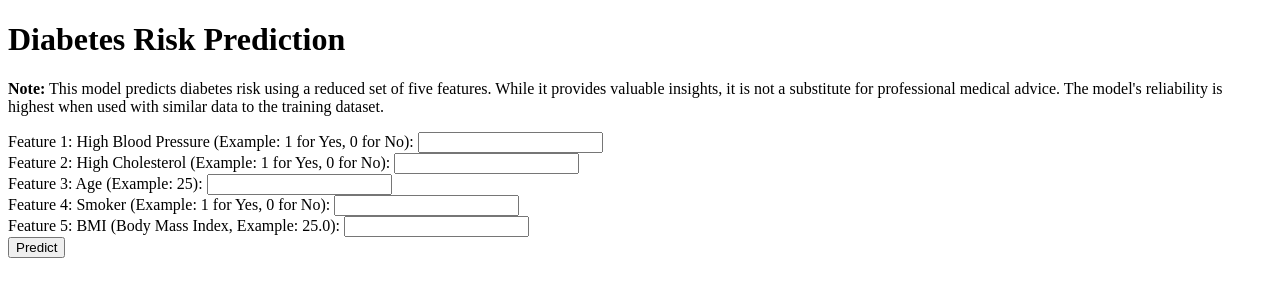
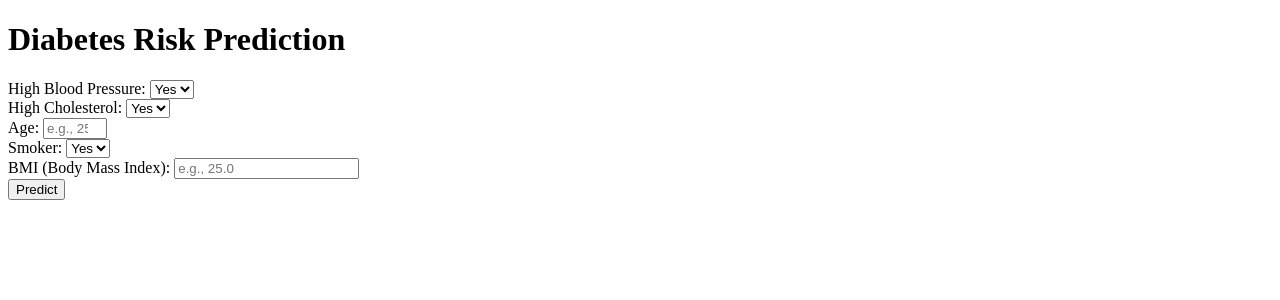
Before and after one commit to LeslieBarrera/project-2-diabetes-risk-prediction, a Flask app: page / in a window 1280 px wide. Shown: the top 300 px of the page. Run offline with Flask 3, Linux system fonts and the light colour scheme; parts of the project's set-up code (start-up, migrations or seed data) failed here and were passed over.

Commit message:
Improved user interface and friendly responses

```diff
--- a/app.py
+++ b/app.py
@@ -1,10 +1,10 @@
-from flask import Flask, render_template, request
+from flask import Flask, request, render_template
 from joblib import load
 import numpy as np
 
 app = Flask(__name__)
 
-# Load the trained model
+# Load the saved model
 model = load("optimized_logistic_regression_model.joblib")
 
 @app.route('/')
@@ -29,13 +29,16 @@ def predict():
         prediction = model.predict(features_array)
         probability = model.predict_proba(features_array)
 
+        # Map prediction to user-friendly label
+        risk_level = "Low Risk" if prediction[0] == 0 else "High Risk"
+
         # Model accuracy (replace with actual value)
         model_accuracy = 70  # Example: 70%
 
         # Render result template with prediction
         return render_template(
             'result.html',
-            prediction=int(prediction[0]),
+            prediction=risk_level,
             probability=probability[0].tolist(),
             model_accuracy=model_accuracy
         )
--- a/templates/index.html
+++ b/templates/index.html
@@ -7,27 +7,35 @@
 </head>
 <body>
     <h1>Diabetes Risk Prediction</h1>
-    <p>
-        <strong>Note:</strong> This model predicts diabetes risk using a reduced set of five features.
-        While it provides valuable insights, it is not a substitute for professional medical advice.
-        The model's reliability is highest when used with similar data to the training dataset.
-    </p>
+    <form method="POST" action="/predict">
+        <label for="feature1">High Blood Pressure:</label>
+        <select id="feature1" name="feature1" required>
+            <option value="1">Yes</option>
+            <option value="0">No</option>
+        </select>
+        <br>
 
-    <form method="POST" action="/predict">
-        <label for="feature1">Feature 1: High Blood Pressure (Example: 1 for Yes, 0 for No):</label>
-        <input type="number" id="feature1" name="feature1" required><br>
+        <label for="feature2">High Cholesterol:</label>
+        <select id="feature2" name="feature2" required>
+            <option value="1">Yes</option>
+            <option value="0">No</option>
+        </select>
+        <br>
 
-        <label for="feature2">Feature 2: High Cholesterol (Example: 1 for Yes, 0 for No):</label>
-        <input type="number" id="feature2" name="feature2" required><br>
+        <label for="feature3">Age:</label>
+        <input type="number" id="feature3" name="feature3" min="0" max="120" placeholder="e.g., 25" required>
+        <br>
 
-        <label for="feature3">Feature 3: Age (Example: 25):</label>
-        <input type="number" id="feature3" name="feature3" required><br>
+        <label for="feature4">Smoker:</label>
+        <select id="feature4" name="feature4" required>
+            <option value="1">Yes</option>
+            <option value="0">No</option>
+        </select>
+        <br>
 
-        <label for="feature4">Feature 4: Smoker (Example: 1 for Yes, 0 for No):</label>
-        <input type="number" id="feature4" name="feature4" required><br>
-
-        <label for="feature5">Feature 5: BMI (Body Mass Index, Example: 25.0):</label>
-        <input type="number" step="0.1" id="feature5" name="feature5" required><br>
+        <label for="feature5">BMI (Body Mass Index):</label>
+        <input type="number" id="feature5" name="feature5" step="0.1" placeholder="e.g., 25.0" required>
+        <br>
 
         <button type="submit">Predict</button>
     </form>
```
Also changed, not shown: templates/result.html (+8 -5 lines).
